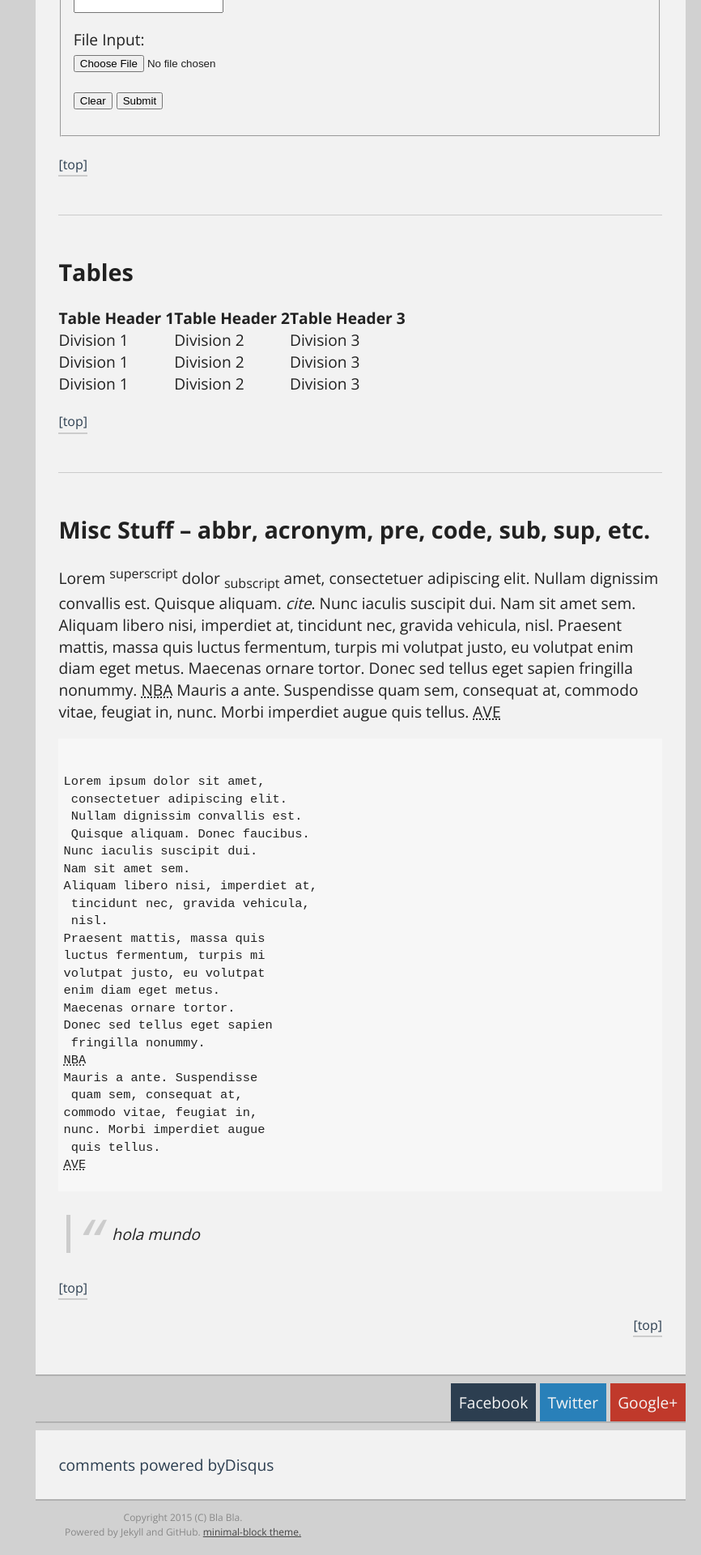
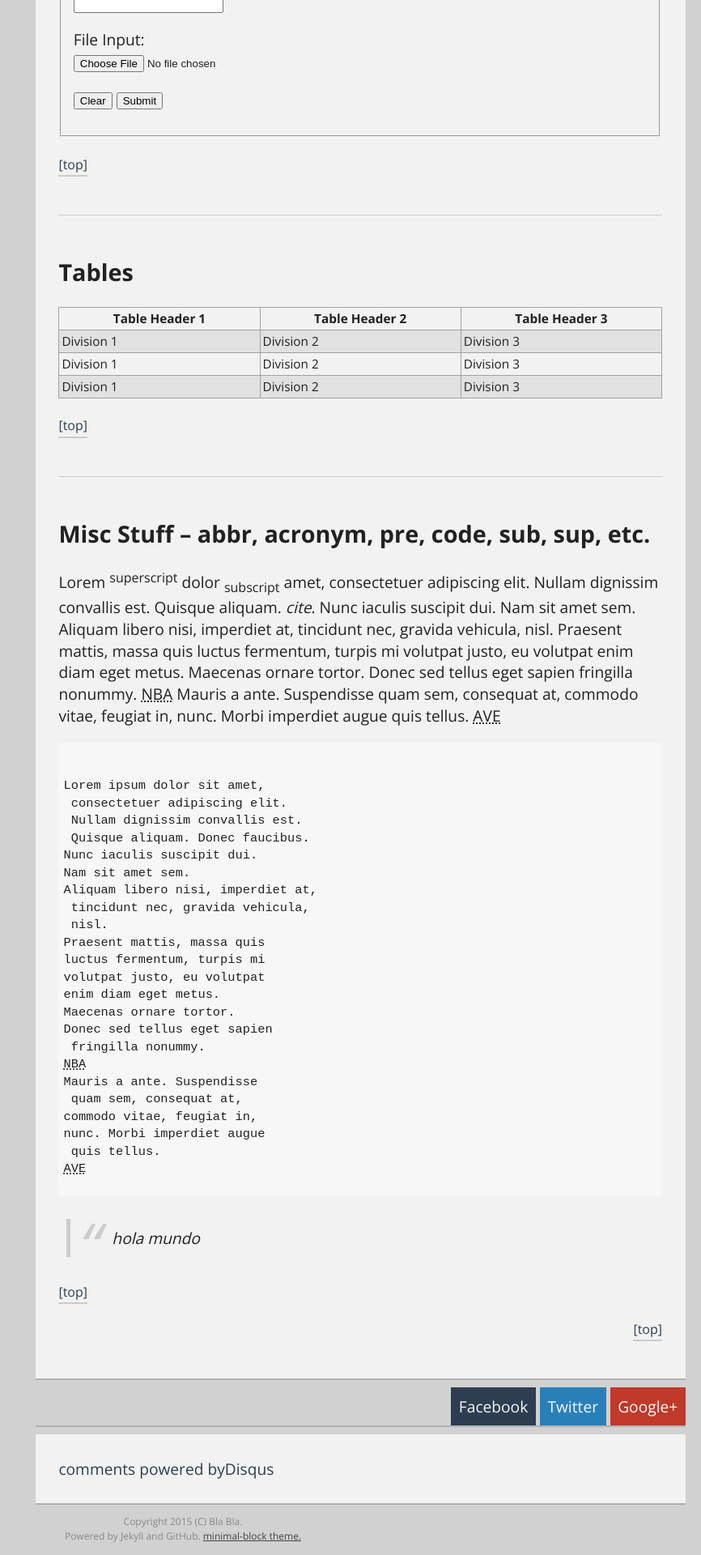
Before and after one commit to drvy/minimal-block, a Jekyll site: the page built from _posts/2015-01-01-elements.md, in a window 1280 px wide. Shown: the part 3184-5104 px from the top of the page at 81% size, without its empty margins (414-1280 px from the left). Built offline with Jekyll 4.4.1, drawn with Linux system fonts in a browser that asks for light colours; Markdown is read by kramdown in place of the engine named in the settings; comment, search, counter and statistics services are not loaded.

Commit message:
Fix some bugs with the css and post layout

```diff
--- a/_layouts/post.html
+++ b/_layouts/post.html
@@ -5,12 +5,9 @@ layout: default
 <div class="main-content">
 
     <article class="module color-3">
-        <h1>{{ page.title }}</h1>
-        <h2>{{ page.tags | array_to_sentence_string }}</h2>
+        <h1>{{ page.title }}{{ .shortUrl }}</h1>
         <hr>
-
         {{ content }}
-
         <p class="top"><small><a href="#top">[top]</a></small></p>
     </article>
 
@@ -18,18 +15,21 @@ layout: default
     <div class="social module">
         <ul>
 
-            {% assign tagStr = '' %}
             {% capture url %}{{ site.url }}{{ page.url }}{% endcapture %}
+
             {% if page.shortUrl != null %}
                 {% assign url = page.shortUrl %}
-                {% for tag in page.tags %}
-                    {% capture tagStr %}{{ tagStr }},{{ tag }}{% endcapture %}
-                {% endfor %}
             {% endif %}
 
-            <li class="fb"><a target="_blank" title="Share on Facebook" href="https://www.facebook.com/sharer/sharer.php?t={{ page.title }}&u={{ url }}">Facebook</a></li>
+            {% assign tagStr = '' %}
+            {% for tag in page.tags %}
+                {% capture tagStr %}{{ tagStr }}{{ tag }},{% endcapture %}
+            {% endfor %}
+
+            <li class="fb">
+            <a target="_blank" title="Share on Facebook" href="https://www.facebook.com/sharer/sharer.php?t={{ page.title }}&u={{ url }}">Facebook</a></li>
             <li class="tw"><a target="_blank" title="Share on Twitter" href="https://twitter.com/intent/tweet?text={{ page.title }}&url={{ url }}&via={{ site.twitter }}&hashtags={{ tagStr }}">Twitter</a></li>
-            <li class="gp"><a target="_blank" title="Share on Google+" href="https://plus.google.com/share?url={{ site.url }}{{ page.url }}">Google+</a></li>
+            <li class="gp"><a target="_blank" title="Share on Google+" href="https://plus.google.com/share?url={{ url }}">Google+</a></li>
         </ul>
     </div>
 
--- a/css/main.css
+++ b/css/main.css
@@ -40,7 +40,7 @@ a {
 
 p { line-height: 1.4; }
 
-.top { text-align:right; }
+.top { text-align: right; }
 .inside { padding-left: 15px; }
 
 
@@ -165,10 +165,9 @@ hr {
 
 pre, code {
     background: #f7f7f7;
-    font-size:0.8em;
-    line-height:1.5em;
+    font-size: 0.8em;
+    line-height: 1.5em;
     padding: 0.4em;
-
 }
 
 
@@ -213,6 +212,27 @@ blockquote {
         color: #212121;
         text-decoration: underline;
     }
+
+
+/* ------------------------------------------------------------------------
+-  Tables -
+-------------------------------------------------------------------------*/
+
+table {
+    border: 1px solid #a1a1a1;
+    border-collapse: collapse;
+    font-size: 0.8em;
+    width: 100%;
+}
+
+    table tr { border: none !important; }
+    table td,th {
+        border: 1px solid #a1a1a1;
+        padding: 3px;
+    }
+    table thead tr { background: #f2f2f2 !important; }
+    table tr:nth-child(odd) { background: #f2f2f2; }
+    table tr:nth-child(even)  { background: #e1e1e1; }
 
 
 /* ------------------------------------------------------------------------
@@ -261,7 +281,7 @@ blockquote {
 .footer {
     clear: both;
     color: #888;
-    font-size:0.5em;
+    font-size: 0.5em;
     margin: 0em;
     padding: 0.2em;
     text-align: center;
@@ -295,6 +315,6 @@ blockquote {
     nav br { display: none; }
     nav a { margin: 0 0.75em; }
 
-    .social { text-align:center; }
-    .social li { display:block; width:100%; }
+    .social { text-align: center; }
+    .social li { display: block; width: 100%; }
 }
```
Lines whose indentation alone changed are shown as unchanged.
